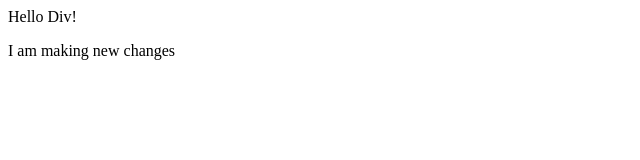
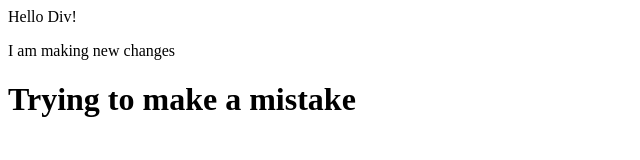
Before and after one commit to viji-21/demo-repo, a plain HTML site: page index.html in a window 1280 px wide. Shown: the whole page, without its empty margins (0-640 px from the left). Drawn offline with Linux system fonts and the light colour scheme.

Commit message:
Natasha's change

```diff
--- a/index.html
+++ b/index.html
@@ -1,2 +1,3 @@
 <div>Hello Div!</div>
 <p>I am making new changes</p>
+<h1>Trying to make a mistake</h1>
```
